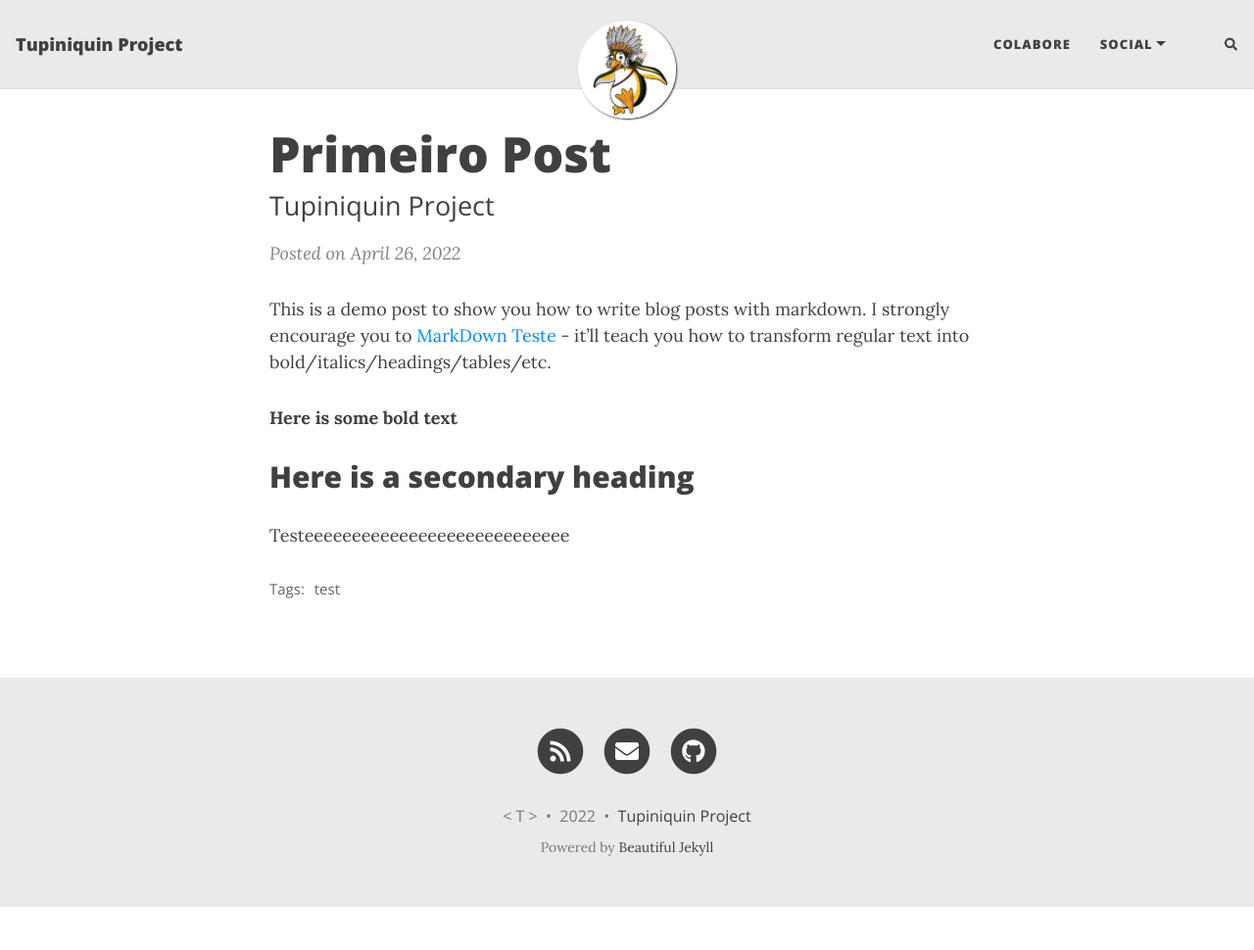
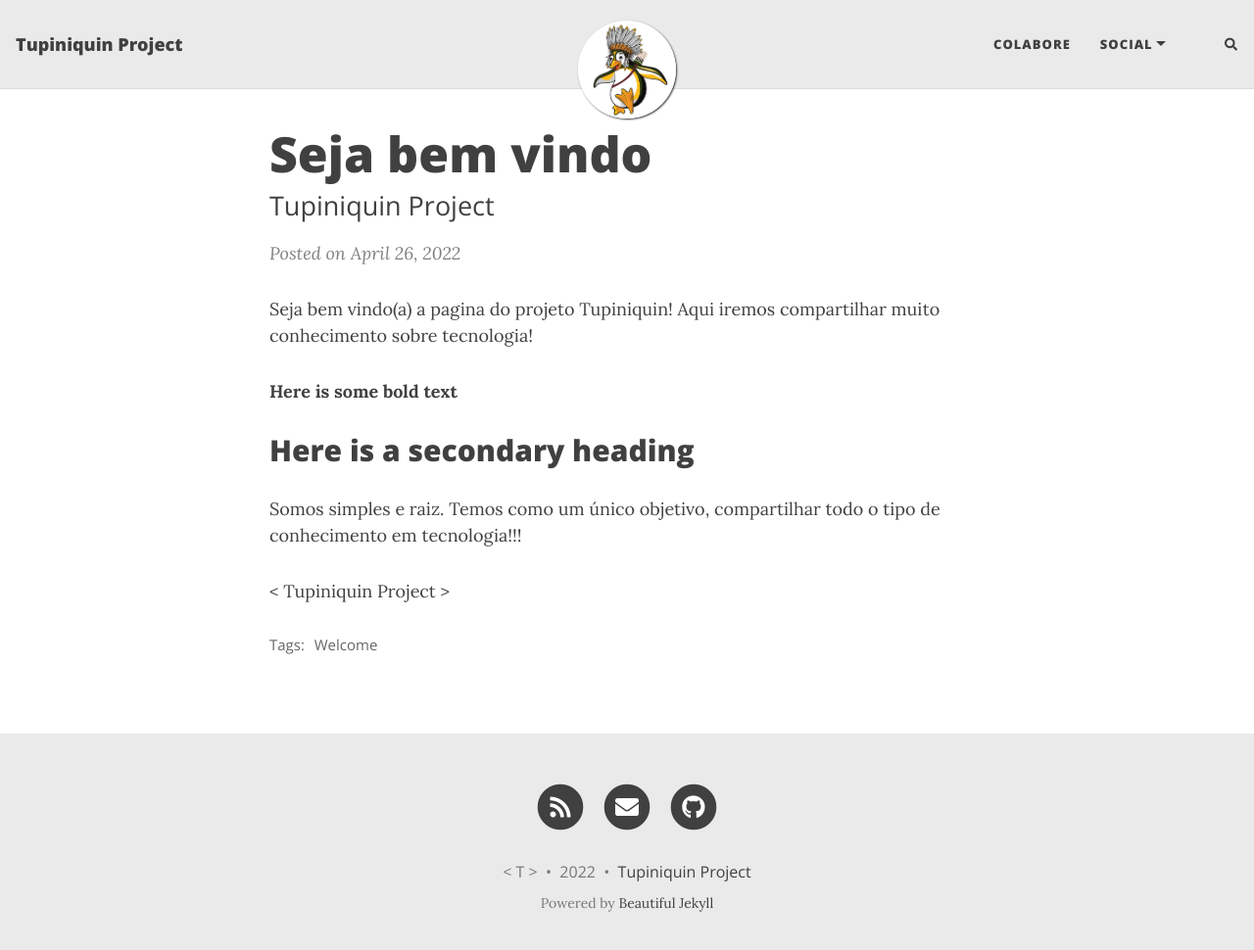
Before and after one commit to tupiniquin/tupiniquin.github.io, a Jekyll site: the page built from _posts/2022-04-26-primary-post.md, in a window 1280 px wide and 983 px high. Shown: the top 970 px of the window at 98% size. Built offline with Jekyll 4.4.1, drawn with Linux system fonts in a browser that asks for light colours; nearby versions of some CDN libraries; comment, search, counter and statistics services are not loaded.

Commit message:
Update POST

```diff
--- a/_posts/2022-04-26-primary-post.md
+++ b/_posts/2022-04-26-primary-post.md
@@ -1,17 +1,19 @@
 ---
 layout: post
-title: Primeiro Post
+title: Seja bem vindo
 subtitle: Tupiniquin Project
 #gh-repo: daattali/beautiful-jekyll
 gh-badge: [star, fork, follow]
-tags: [test]
+tags: [Welcome]
 comments: true
 ---
 
-This is a demo post to show you how to write blog posts with markdown.  I strongly encourage you to [MarkDown Teste](https://tupiniquin.com.br/) - it'll teach you how to transform regular text into bold/italics/headings/tables/etc.
+Seja bem vindo(a) a pagina do projeto Tupiniquin! Aqui iremos compartilhar muito conhecimento sobre tecnologia!
 
 **Here is some bold text**
 
 ## Here is a secondary heading
 
-Testeeeeeeeeeeeeeeeeeeeeeeeeeeee
+Somos simples e raiz. Temos como um único objetivo, compartilhar todo o tipo de conhecimento em tecnologia!!!
+
+< Tupiniquin Project >
```
